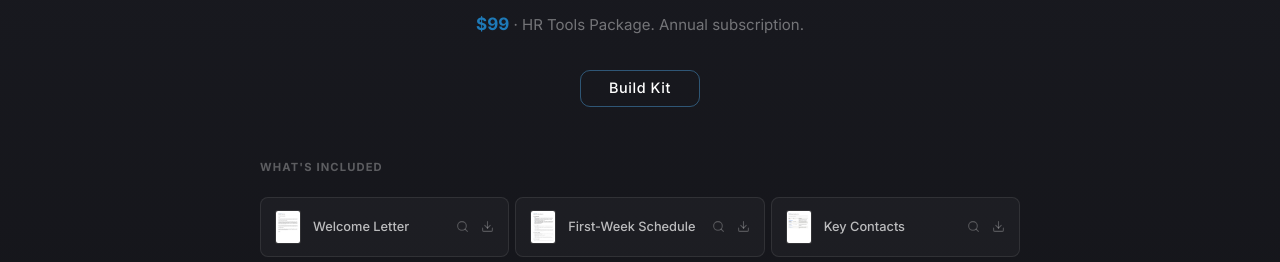
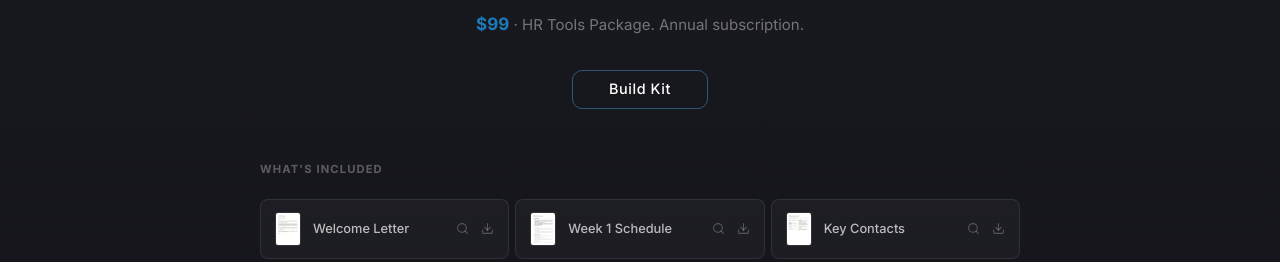
Before and after one commit to coolcalvin457-tech/agent-timesaver-nextjs, a Next.js app: page /onboarding-kit-builder in a window 1280 px wide. Shown: the part 285-547 px from the top of the page. Built offline with nearby package versions, Linux system fonts and the light colour scheme.

Commit message:
Widen Build Kit button, rename to Week 1 Schedule

```diff
--- a/app/onboarding-kit-builder/page.tsx
+++ b/app/onboarding-kit-builder/page.tsx
@@ -67,7 +67,7 @@ export default function OnboardingKitBuilderPage({
             <a
               href="#build-kit"
               className="btn btn-dark-cta btn-zoom"
-              style={{ padding: "10px 28px", fontSize: "0.9rem", fontWeight: 500, letterSpacing: "0.04em" }}
+              style={{ padding: "11px 36px", fontSize: "0.9rem", fontWeight: 500, letterSpacing: "0.04em" }}
             >
               Build Kit
             </a>
--- a/components/KitPreviewCards.tsx
+++ b/components/KitPreviewCards.tsx
@@ -4,7 +4,7 @@ import React, { useState, useEffect, useCallback } from "react";
 
 const KIT_ITEMS: { title: string; pdf: string; thumb: string; featured?: boolean; display?: React.ReactNode; hideTitle?: boolean }[] = [
   { title: "Welcome Letter",    pdf: "/kit-samples/warm-welcome-letter.pdf",     thumb: "/kit-thumbnails/warm-welcome-letter.png" },
-  { title: "First-Week Schedule", pdf: "/kit-samples/first-week-schedule.pdf",   thumb: "/kit-thumbnails/first-week-schedule.png" },
+  { title: "Week 1 Schedule",    pdf: "/kit-samples/first-week-schedule.pdf",   thumb: "/kit-thumbnails/first-week-schedule.png" },
   { title: "Key Contacts",      pdf: "/kit-samples/key-contacts.pdf",            thumb: "/kit-thumbnails/key-contacts.png" },
   { title: "30-60-90 Plan",     pdf: "/kit-samples/30-60-90-day-plan.pdf",       thumb: "/kit-thumbnails/30-60-90-day-plan.png" },
   { title: "New Hire Checklist",pdf: "/kit-samples/new-hire-checklist.pdf",      thumb: "/kit-thumbnails/new-hire-checklist.png" },
```
